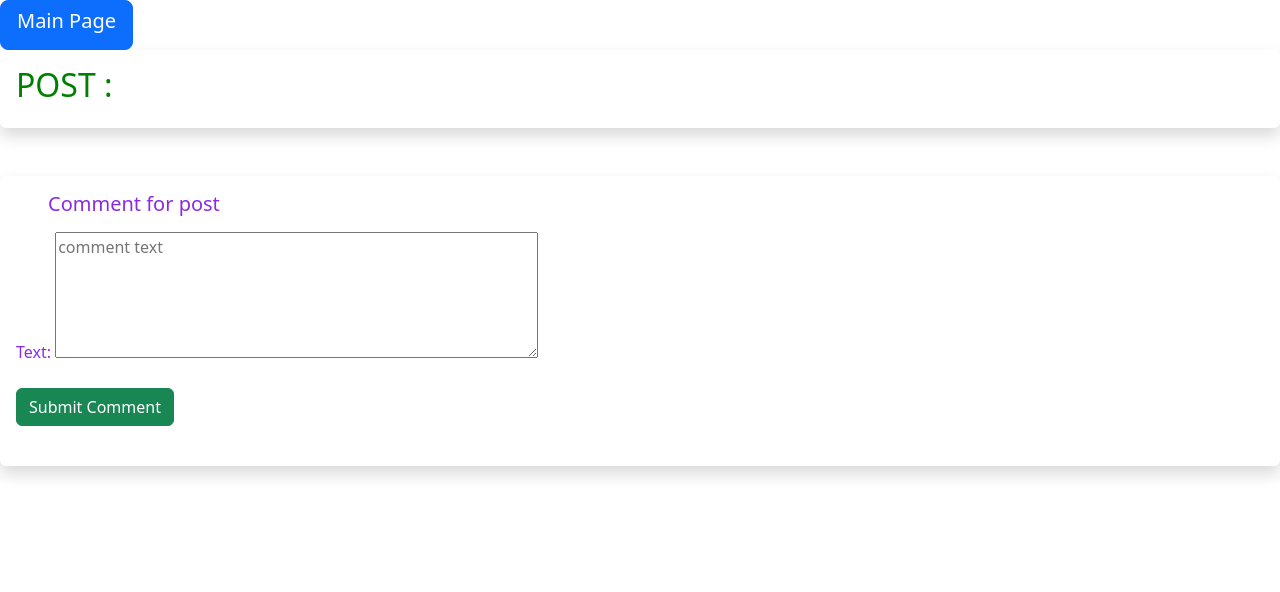
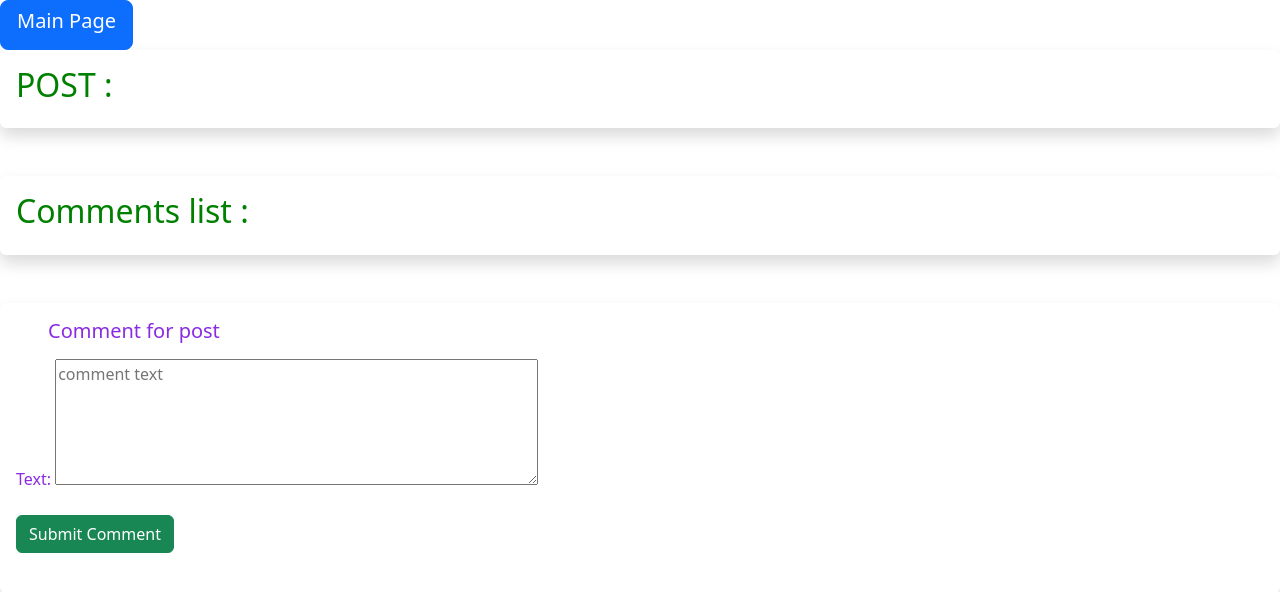
Before and after one commit to VadimH1/first-project, a Flask app: page /post/1 in a window 1280 px wide. Shown: the top 592 px of the page. Run offline with Flask 3, Linux system fonts and the light colour scheme; data that the repository does not hold is empty.

Commit message:
FIX comments

```diff
--- a/first_app/hello.py
+++ b/first_app/hello.py
@@ -211,9 +211,7 @@
 def user_post(post_id):
     """Виводимо пост користувача"""
     post = Post.query.filter(Post.id == post_id, Post.author_id == g.user_id).first()
-
     user_post_schema = PostSchema()
-
     return jsonify(user_post_schema.dump(post))
 
 
--- a/first_app/models.py
+++ b/first_app/models.py
@@ -1,6 +1,7 @@
 from sqlalchemy import Column, Integer, String, Text, DateTime, Boolean, ForeignKey
 from .db import db
 from datetime import datetime
+from sqlalchemy.orm import relationship
 
 
 class User(db.Model):
@@ -40,6 +41,7 @@
 	is_deleted = Column(Boolean(), default=False)
 	created = Column(DateTime, nullable=False, default=datetime.utcnow())
 
+	comments = relationship("Comments", backref = "post")
 
 	def __init__(self, author_id=None, title=None, body=None, is_deleted=None, created=None):
 		self.author_id = author_id
--- a/first_app/templates/post.html
+++ b/first_app/templates/post.html
@@ -17,6 +17,8 @@
 
 <div id="userPost" class="shadow p-3 mb-5 bg-body rounded" style="color:green"><h2> POST :</h2></div>
 
+<div id="postCommentsList" class="shadow p-3 mb-5 bg-body rounded" style="color:green"><h2> Comments list :</h2></div>
+
 <div id="commentPost" class="shadow p-3 mb-5 bg-body rounded" style="color:blueviolet"><ol><h5>Comment for post</h5></ol>
     Text: <textarea type="text" name="textComment" id="textComment" cols="50" rows="5" placeholder="comment text"></textarea><br><br>
     <input type="button" name="submitComment" id="submitComment" value="Submit Comment" class="btn btn-success"><br><br>
@@ -35,6 +37,12 @@
             $("#userPost").append("<li><strong>Title:</strong> " + result.title + "</li>");
             $("#userPost").append("<li><strong>Body:</strong> " + result.body + "</li>");
             $("#userPost").append("<li><strong>Created:</strong> " + result.created + "</li>");
+
+            let comments = result.comments;
+            $.each(comments, function( index, value ) {
+                $("#postCommentsList").append("<li><strong>Text:</strong> "+ value.text + "</li>");
+            });
+
         }
     })
 </script>
@@ -60,8 +68,7 @@
                 text: textComment
             }),
             success: function(data){
-                $("#commentPost").append("<li><strong>Text:</strong> " + data.text + "</li>");
-                $("#commentPost").append("<li><strong>Date:</strong> " + data.created + "</li>");
+                window.location.reload();
             }
         })
     })
```
Also changed, not shown: first_app/schemas.py (+12 -7 lines), 1 other file.
